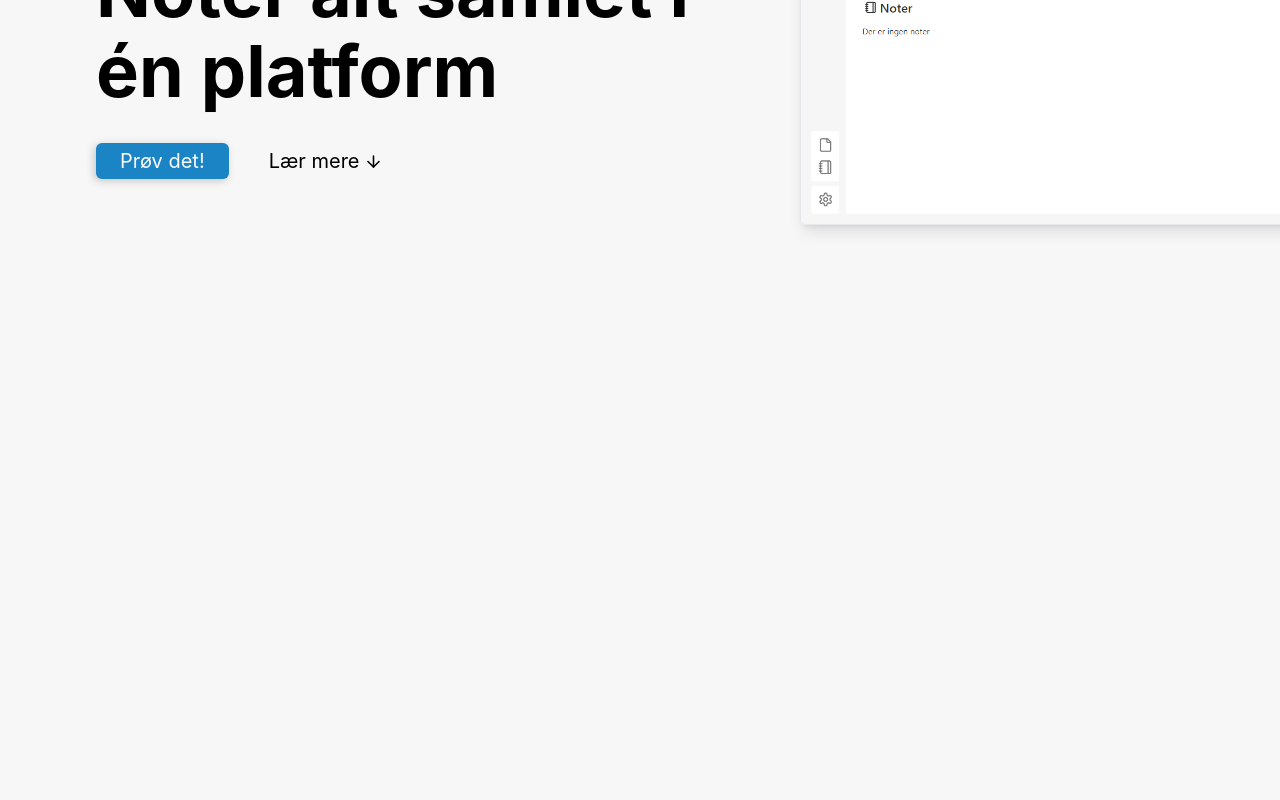
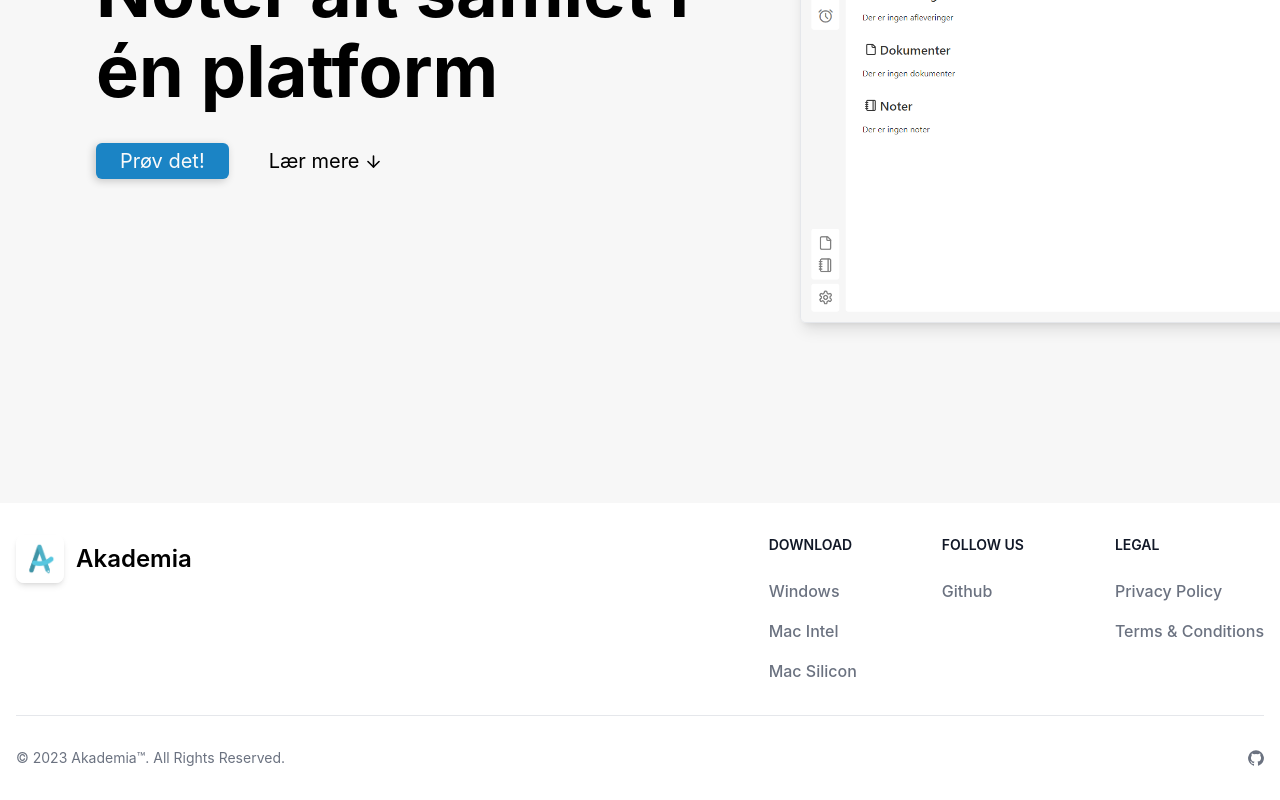
Before and after one commit to Akademiaapp/website, a SvelteKit app: page / in a window 1280 px wide. Shown: the part 329-1129 px from the top of the page. Before the commit the page ends 800 px from the top, so only its background shows below. Built offline with nearby package versions, Linux system fonts and the light colour scheme; no server answers.

Commit message:
Add footer

```diff
--- /dev/null
+++ b/src/lib/footer.svelte
@@ -0,0 +1,122 @@
+<script lang="ts">
+	import { onMount } from 'svelte';
+
+	interface platform {
+		name: string;
+		ending: string;
+		download_url?: string;
+	}
+
+	const base_url = 'https://github.com/Akademiaapp/companion/releases/download/';
+
+	let platforms: platform[] = [
+		{
+			name: 'Mac Silicon',
+			ending: '_aarch64.dmg',
+		},
+		{
+			name: 'Mac Intel',
+			ending: '_x64.dmg',
+		},
+		{
+			name: 'Windows',
+			ending: '_x64-setup.exe',
+		}
+	];
+
+	onMount(async () => {
+		const latest_version = (
+			await (
+				await fetch('https://raw.githubusercontent.com/Akademiaapp/companion/main/package.json')
+			).json()
+		)['version']
+			.toLowerCase()
+			.replace('v', '');
+		platforms.forEach((platform) => {
+			platform.download_url = `${base_url}v${latest_version}/Akademia_${latest_version}${platform.ending}`;
+		});
+		platforms = platforms;
+	});
+</script>
+
+<footer class="bg-white">
+    <div class="mx-auto w-full max-w-screen-xl p-4 py-6 lg:py-8">
+        <div class="md:flex md:justify-between">
+          <div class="mb-6 md:mb-0">
+              <a href="/" class="flex items-center">
+                  <img src="maskable_icon.png" class="h-12 me-3 rounded-lg shadow-md" alt="Akademia Logo" />
+                  <span class="self-center text-2xl font-semibold whitespace-nowrap ">Akademia</span>
+              </a>
+          </div>
+          <div class="grid grid-cols-2 gap-8 sm:gap-6 sm:grid-cols-3">
+              <div>
+                  <h2 class="mb-6 text-sm font-semibold text-gray-900 uppercase ">Download</h2>
+                  <ul class="text-gray-500  font-medium">
+                      <li class="mb-4">
+                          <a href={platforms[2].download_url} class="hover:underline">Windows</a>
+                      </li>
+                      <li class="mb-4">
+                          <a href={platforms[1].download_url} class="hover:underline">Mac Intel</a>
+                      </li>
+                      <li>
+                        <a href={platforms[0].download_url} class="hover:underline">Mac Silicon</a>
+                      </li>
+                  </ul>
+              </div>
+              <div>
+                  <h2 class="mb-6 text-sm font-semibold text-gray-900 uppercase ">Follow us</h2>
+                  <ul class="text-gray-500 font-medium">
+                      <li class="mb-4">
+                          <a href="https://github.com/akademiaapp/" class="hover:underline ">Github</a>
+                      </li>
+                      <!-- <li>
+                          <a href="" class="hover:underline">Discord</a>
+                      </li> -->
+                  </ul>
+              </div>
+              <div>
+                  <h2 class="mb-6 text-sm font-semibold text-gray-900 uppercase ">Legal</h2>
+                  <ul class="text-gray-500 font-medium">
+                      <li class="mb-4">
+                          <a href="/privacy-policy" class="hover:underline">Privacy Policy</a>
+                      </li>
+                      <li>
+                          <a href="/terms" class="hover:underline">Terms &amp; Conditions</a>
+                      </li>
+                  </ul>
+              </div>
+          </div>
+      </div>
+      <hr class="my-6 border-gray-200 sm:mx-auto lg:my-8" />
+      <div class="sm:flex sm:items-center sm:justify-between">
+          <span class="text-sm text-gray-500 sm:text-center ">© {new Date().getFullYear()} <a href="https://akademia.cc/" class="hover:underline">Akademia™</a>. All Rights Reserved.
+          </span>
+          <div class="flex mt-4 sm:justify-center sm:mt-0">
+              <!-- <a href="#" class="text-gray-500 hover:text-gray-900">
+                  <svg class="w-4 h-4" aria-hidden="true" xmlns="http://www.w3.org/2000/svg" fill="currentColor" viewBox="0 0 8 19">
+                        <path fill-rule="evenodd" d="M6.135 3H8V0H6.135a4.147 4.147 0 0 0-4.142 4.142V6H0v3h2v9.938h3V9h2.021l.592-3H5V3.591A.6.6 0 0 1 5.592 3h.543Z" clip-rule="evenodd"/>
+                    </svg>
+                  <span class="sr-only">Facebook page</span>
+              </a>
+              <a href="#" class="text-gray-500 hover:text-gray-900  ms-5">
+                  <svg class="w-4 h-4" aria-hidden="true" xmlns="http://www.w3.org/2000/svg" fill="currentColor" viewBox="0 0 21 16">
+                        <path d="M16.942 1.556a16.3 16.3 0 0 0-4.126-1.3 12.04 12.04 0 0 0-.529 1.1 15.175 15.175 0 0 0-4.573 0 11.585 11.585 0 0 0-.535-1.1 16.274 16.274 0 0 0-4.129 1.3A17.392 17.392 0 0 0 .182 13.218a15.785 15.785 0 0 0 4.963 2.521c.41-.564.773-1.16 1.084-1.785a10.63 10.63 0 0 1-1.706-.83c.143-.106.283-.217.418-.33a11.664 11.664 0 0 0 10.118 0c.137.113.277.224.418.33-.544.328-1.116.606-1.71.832a12.52 12.52 0 0 0 1.084 1.785 16.46 16.46 0 0 0 5.064-2.595 17.286 17.286 0 0 0-2.973-11.59ZM6.678 10.813a1.941 1.941 0 0 1-1.8-2.045 1.93 1.93 0 0 1 1.8-2.047 1.919 1.919 0 0 1 1.8 2.047 1.93 1.93 0 0 1-1.8 2.045Zm6.644 0a1.94 1.94 0 0 1-1.8-2.045 1.93 1.93 0 0 1 1.8-2.047 1.918 1.918 0 0 1 1.8 2.047 1.93 1.93 0 0 1-1.8 2.045Z"/>
+                    </svg>
+                  <span class="sr-only">Discord community</span>
+              </a>
+              <a href="#" class="text-gray-500 hover:text-gray-900 ms-5">
+                  <svg class="w-4 h-4" aria-hidden="true" xmlns="http://www.w3.org/2000/svg" fill="currentColor" viewBox="0 0 20 17">
+                    <path fill-rule="evenodd" d="M20 1.892a8.178 8.178 0 0 1-2.355.635 4.074 4.074 0 0 0 1.8-2.235 8.344 8.344 0 0 1-2.605.98A4.13 4.13 0 0 0 13.85 0a4.068 4.068 0 0 0-4.1 4.038 4 4 0 0 0 .105.919A11.705 11.705 0 0 1 1.4.734a4.006 4.006 0 0 0 1.268 5.392 4.165 4.165 0 0 1-1.859-.5v.05A4.057 4.057 0 0 0 4.1 9.635a4.19 4.19 0 0 1-1.856.07 4.108 4.108 0 0 0 3.831 2.807A8.36 8.36 0 0 1 0 14.184 11.732 11.732 0 0 0 6.291 16 11.502 11.502 0 0 0 17.964 4.5c0-.177 0-.35-.012-.523A8.143 8.143 0 0 0 20 1.892Z" clip-rule="evenodd"/>
+                </svg>
+                  <span class="sr-only">Twitter page</span>
+              </a> -->
+              <a href="https://github.com/akademiaapp/" class="text-gray-500 hover:text-gray-900 ms-5">
+                  <svg class="w-4 h-4" aria-hidden="true" xmlns="http://www.w3.org/2000/svg" fill="currentColor" viewBox="0 0 20 20">
+                        <path fill-rule="evenodd" d="M10 .333A9.911 9.911 0 0 0 6.866 19.65c.5.092.678-.215.678-.477 0-.237-.01-1.017-.014-1.845-2.757.6-3.338-1.169-3.338-1.169a2.627 2.627 0 0 0-1.1-1.451c-.9-.615.07-.6.07-.6a2.084 2.084 0 0 1 1.518 1.021 2.11 2.11 0 0 0 2.884.823c.044-.503.268-.973.63-1.325-2.2-.25-4.516-1.1-4.516-4.9A3.832 3.832 0 0 1 4.7 7.068a3.56 3.56 0 0 1 .095-2.623s.832-.266 2.726 1.016a9.409 9.409 0 0 1 4.962 0c1.89-1.282 2.717-1.016 2.717-1.016.366.83.402 1.768.1 2.623a3.827 3.827 0 0 1 1.02 2.659c0 3.807-2.319 4.644-4.525 4.889a2.366 2.366 0 0 1 .673 1.834c0 1.326-.012 2.394-.012 2.72 0 .263.18.572.681.475A9.911 9.911 0 0 0 10 .333Z" clip-rule="evenodd"/>
+                  </svg>
+                  <span class="sr-only">GitHub account</span>
+              </a>
+          </div>
+      </div>
+    </div>
+</footer>
--- a/src/routes/+layout.svelte
+++ b/src/routes/+layout.svelte
@@ -2,10 +2,11 @@
 	import DownloadDropdown from './../lib/components/DownloadDropdown.svelte';
 	import '../app.scss';
 	import { ChevronDown, ExternalLink } from 'lucide-svelte';
+	import Footer from '$lib/footer.svelte';
 </script>
 
 <nav>
-	<a href="" class="mr-3">
+	<a href="/" class="mr-3">
 		<img src="akademia-title.svg" alt="" />
 	</a>
 	<DownloadDropdown />
@@ -18,14 +19,13 @@
 	<a href="https://app.akademia.cc/" class="button hover:bg-muted">Login</a>
 	<a href="https://app.akademia.cc/register" class="button primary">Sign up</a>
 </nav>
-<div class="header py-32 px-24 flex gap-20 relative overflow-hidden w-auto max-w-[100rem] mx-auto">
+<div class="header py-32 px-24 flex gap-20 relative overflow-hidden w-auto max-w-[100rem] mx-auto min-h-[95vh]">
 	<slot />
 </div>
 
+<Footer />
+
 <style lang="scss">
-	:global(.button svg) {
-		transform: translateY(0.1rem);
-	}
 
 	img {
 		/* width: 100%; */
```
